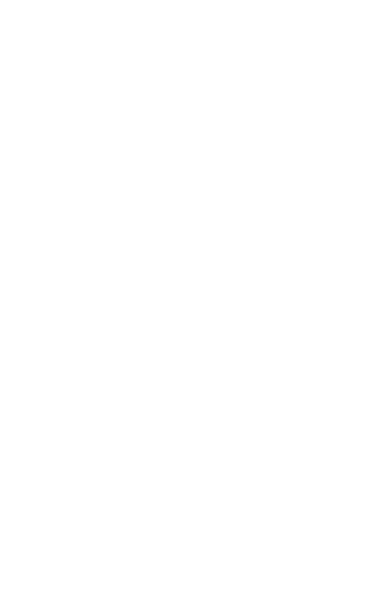
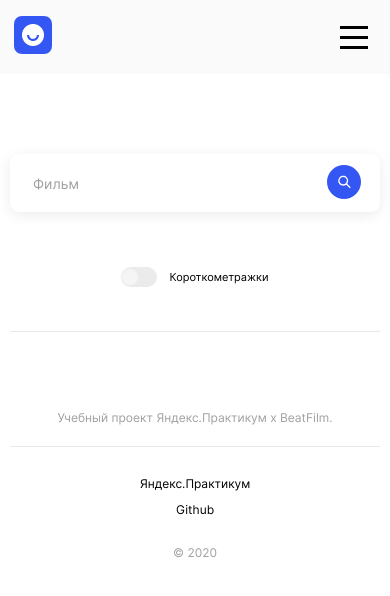
Before and after one commit to Green-Rice/movies-explorer-frontend, a React (Create React App) app: page /movies in a window 390 px wide. Before the commit this address had no page. Shown: the top 596 px of the page. Built offline with nearby package versions, Linux system fonts and the light colour scheme.

Commit message:
add SearchForm

```diff
--- a/src/components/App/App.js
+++ b/src/components/App/App.js
@@ -3,6 +3,7 @@
 import { useState } from 'react';
 import Header from '../Header/Header';
 import Main from '../Main/Main';
+import Movies from '../Movies/Movies';
 
 const App = () => {
   const [loggedIn, setLoggedIn] = useState(true);
@@ -11,6 +12,7 @@
     <Routes>
       <Route element={<Header loggedIn={loggedIn} />}>
         <Route index element={<Main />} />
+        <Route path='movies' element={<Movies />} />
       </Route>
     </Routes>
   );
--- /dev/null
+++ b/src/components/FilterCheckbox/FilterCheckbox.css
@@ -0,0 +1,77 @@
+.filterCheckbox {
+  display: flex;
+  gap: 14px;
+  align-items: center;
+  padding-left: 29px;
+  padding-right: 30px;
+  font-weight: 400;
+  font-size: 13px;
+  line-height: 18px;
+  border-top-right-radius: 9px;
+  border-bottom-right-radius: 9px;
+}
+
+.filterCheckbox__switch {
+  display: inline-block;
+  height: 20px;
+  position: relative;
+  width: 36px;
+}
+
+.filterCheckbox__input {
+  display: none;
+}
+
+.filterCheckbox__slider {
+  background-color: #ebebeb;
+  inset: 0;
+  cursor: pointer;
+  position: absolute;
+  transition: 0.4s;
+}
+
+.filterCheckbox__slider:before {
+  bottom: 2.05px;
+  content: "";
+  height: 16px;
+  left: 1.6px;
+  position: absolute;
+  transition: 0.4s;
+  width: 16px;
+  background-color: #f5f5f5;
+}
+
+.filterCheckbox__input:checked + .filterCheckbox__slider {
+  background-color: #2BE080;
+}
+
+.filterCheckbox__input:checked + .filterCheckbox__slider:before {
+  transform: translateX(16px);
+  background-color: #fff;
+}
+
+.filterCheckbox__slider {
+  border-radius: 20px;
+}
+
+.filterCheckbox__slider:before {
+  border-radius: 50%;
+}
+
+@media screen and (max-width: 800px) {
+  .filterCheckbox {
+    gap: 15px;
+    padding-left: 19px;
+    padding-right: 20px;
+  }
+}
+
+@media screen and (max-width: 500px) {
+  .filterCheckbox {
+    gap: 13px;
+    align-items: center;
+    justify-content: center;
+    font-size: 11px;
+    line-height: 18px;
+  }
+}
--- /dev/null
+++ b/src/components/FilterCheckbox/FilterCheckbox.jsx
@@ -0,0 +1,15 @@
+import "./FilterCheckbox.css";
+
+const FilterCheckbox = () => {
+  return(
+  <div className="filterCheckbox">
+    <label className="filterCheckbox__switch" htmlFor="checkbox">
+      <input type="checkbox" id="checkbox" className="filterCheckbox__input"/>
+      <div className="filterCheckbox__slider"></div>
+    </label>
+    Короткометражки
+  </div>
+  )
+}
+
+export default FilterCheckbox;
--- a/src/components/Header/Header.css
+++ b/src/components/Header/Header.css
@@ -1,10 +1,14 @@
 .header {
-  background: var(--main-gray-bg);
+  background: var(--white-bg);
   padding: 0 70px;
   display: flex;
   justify-content: space-between;
   align-items: center;
   height: 74px;
+}
+
+.header__main {
+  background: var(--main-gray-bg);
 }
 
 .header__link_type_logo {
--- a/src/components/Header/Header.jsx
+++ b/src/components/Header/Header.jsx
@@ -1,5 +1,5 @@
 import "./Header.css";
-import {Link, NavLink, Outlet} from "react-router-dom";
+import {Link, NavLink, Outlet, useLocation} from "react-router-dom";
 import logo from "../../images/logo.png";
 import profile from "../../images/profile.png";
 import burgerBtn from "../../images/burger-menu-btn.svg";
@@ -8,6 +8,8 @@
 
 const Header = ({loggedIn}) => {
   const [isBurgerOpen, setIsBurgerOpen] = useState(false);
+  const { pathname } = useLocation();
+  const isMainPage = pathname === '/'
 
   const toggleBtnMenu = () => {
     setIsBurgerOpen(state => !state)
@@ -16,7 +18,7 @@
   if (loggedIn) {
     return (
       <>
-        <header className="header">
+        <header className={`header ${isMainPage && 'header__main'}`}>
           <Link to="/" className="link header__link_type_logo>">
             <img src={logo} className="header__logo" alt='Логотип' />
           </Link>
--- /dev/null
+++ b/src/components/Movies/Movies.jsx
@@ -0,0 +1,17 @@
+import Footer from "../Footer/Footer";
+import SearchForm from '../SearchForm/SearchForm';
+
+const Movies = () => {
+  return(
+    <>
+      <main>
+        <section>
+          <SearchForm />
+        </section>
+      </main>
+      <Footer />
+    </>
+  )
+};
+
+export default Movies;
--- /dev/null
+++ b/src/components/SearchForm/SearchForm.css
@@ -0,0 +1,129 @@
+.searchForm {
+  padding: 70px 0;
+  margin: 0 70px;
+  border-bottom: 1px solid var(--gray-color);
+}
+
+.searchForm__container {
+  display: flex;
+  justify-content: space-between;
+  border-radius: 9px;
+  height: 72px;
+  box-shadow: 0px 3px 14px 0px rgba(0, 0, 0, 0.08);
+}
+
+.searchForm__form {
+  width: 100%;
+  display: flex;
+  align-items: center;
+  justify-content: space-between;
+  border-top-left-radius: 9px;
+  border-bottom-left-radius: 9px;
+}
+
+.searchForm__set {
+  width: 100%;
+  border: none;
+  padding: 19px;
+  display: flex;
+  align-items: center;
+}
+
+.searchForm__label {
+  width: 100%;
+  display: flex;
+  align-items: center;
+}
+
+.searchForm__input {
+  width: 100%;
+  border: none;
+  outline: none;
+  margin-left: 10px;
+}
+
+.searchForm__input:focus {
+  border-bottom: 1px solid var(--primary-color);
+}
+
+.searchForm__input::placeholder {
+  font-weight: 400;
+  font-size: 18px;
+  line-height: 20px;
+  color: var(--gray-text);
+}
+
+.searchForm__flex {
+  display: flex;
+  justify-content: flex-end;
+}
+
+.button_type_search {
+  margin-right: 19px;
+}
+
+.searchForm__line {
+  border-right: 1px solid var(--gray-color);
+  height: 40px;
+}
+
+@media screen and (max-width: 800px) {
+  .searchForm {
+    padding: 80px 0 110px;
+    margin: 0 30px;
+  }
+
+  .searchForm::after {
+    left: 30px;
+    width: calc(100% - 60px);
+  }
+
+  .button_type_search {
+    margin-right: 20px;
+  }
+}
+
+@media screen and (max-width: 500px) {
+  .searchForm {
+    padding: 80px 0 45px;
+    margin: 0 10px;
+  }
+
+  .searchForm__container {
+    flex-direction: column;
+    box-shadow: none;
+    gap: 55px;
+    padding-bottom: 60px;
+  }
+
+  .searchForm::after {
+    left: 10px;
+    width: calc(100% - 20px);
+  }
+
+  .searchForm__form {
+    border-radius: 9px;
+    box-shadow: 0px 3px 14px 0px rgba(0, 0, 0, 0.08);
+  }
+
+  .searchForm__img {
+    display: none;
+    padding: 0;
+  }
+
+  .searchForm__input {
+    margin-left: 0;
+  }
+
+  .searchForm__input::placeholder {
+    font-size: 14px;
+  }
+
+  .button_type_search {
+    margin-right: 19px;
+  }
+
+  .searchForm__line {
+    border-right: none;
+  }
+}
--- /dev/null
+++ b/src/components/SearchForm/SearchForm.jsx
@@ -0,0 +1,30 @@
+import "./SearchForm.css";
+import search from '../../images/search.svg'
+import enter from "../../images/enter.svg";
+import FilterCheckbox from '../FilterCheckbox/FilterCheckbox';
+
+const SearchForm = () => {
+  return(
+    <div className="searchForm">
+      <div className="searchForm__container">
+        <form className="searchForm__form" name="searchForm">
+          <fieldset className="searchForm__set">
+            <label htmlFor="search" className="searchForm__label">
+              <img className="searchForm__img" src={search} alt="Кнопка поиска" />
+              <input type="text" className="searchForm__input" placeholder="Фильм" id="search" required />
+            </label>
+          </fieldset>
+          <button className="button button_type_search">
+            <img className="button__img" src={enter} alt="Начать поиск" />
+          </button>
+          <div className="searchForm__flex">
+            <div className="searchForm__line" />
+          </div>
+        </form>
+        <FilterCheckbox />
+      </div>
+    </div>
+  )
+}
+
+export default SearchForm;
--- a/src/index.css
+++ b/src/index.css
@@ -7,6 +7,8 @@
   --gray-color: #E8E8E8;
   --inactive-color: #F8F8F8;
   --main-gray-bg: #DDDEE3;
+  --gray-text: #A0A0A0;
+  --white-bg: #FAFAFA;
 }
 
 body {
```
Also changed, not shown: src/images/enter.svg (added), src/images/search.svg (added).
